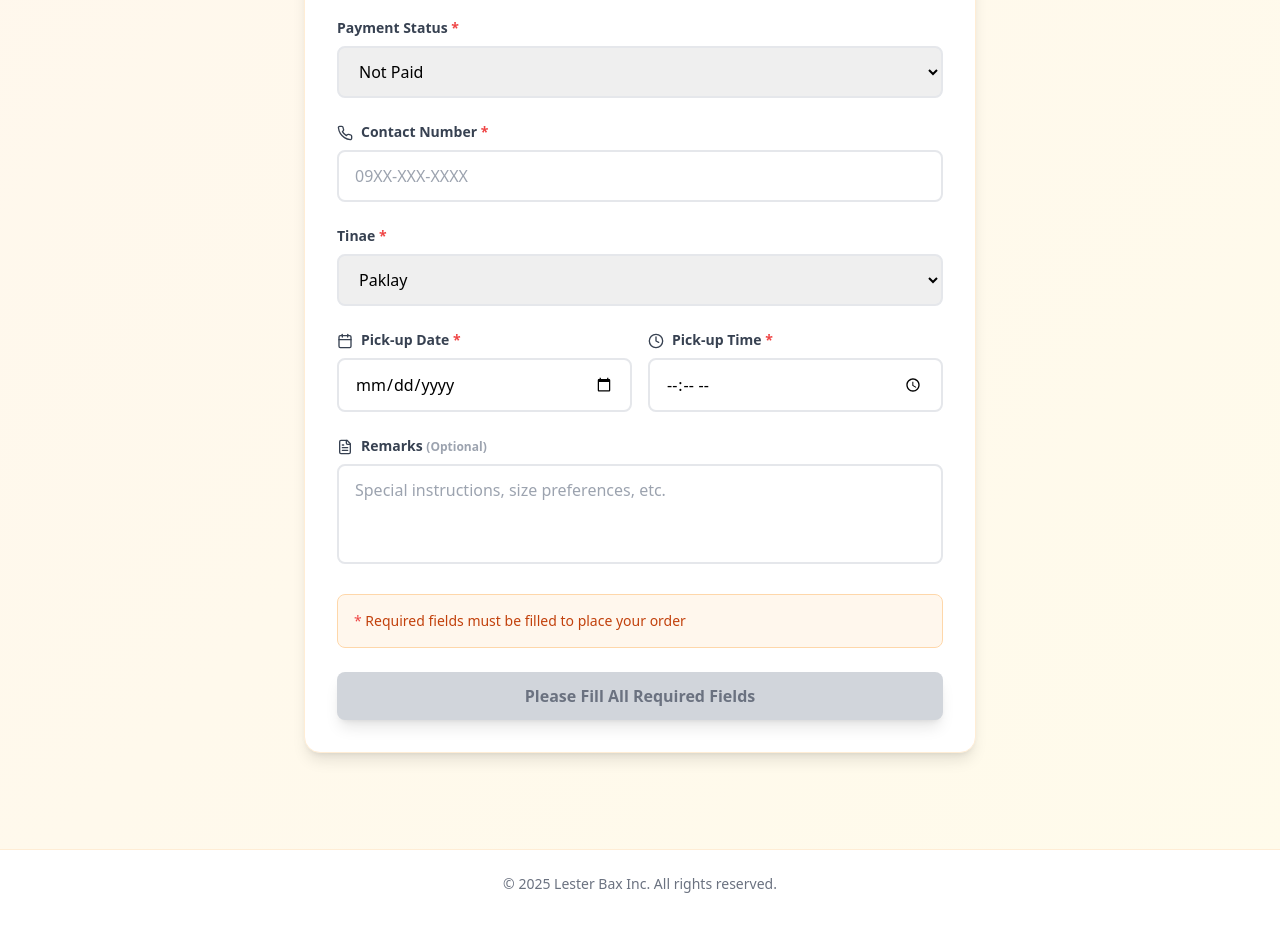
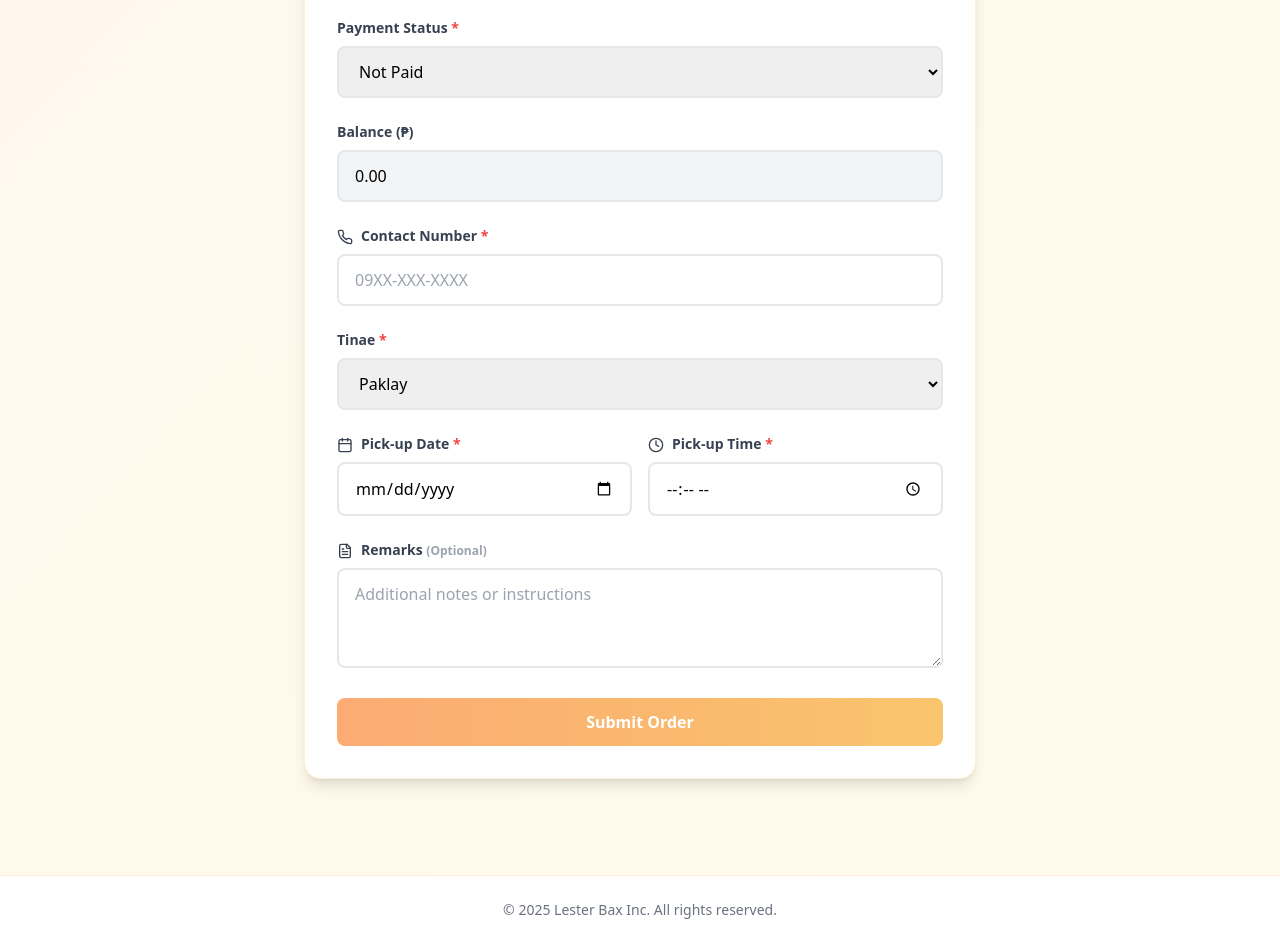
Before and after one commit to jlbbacs/fredos-lechon, a React (Vite) app: page / in a window 1280 px wide. Shown: the part 440-1384 px from the top of the page. Before the commit the page ends 1358 px from the top, so only its background shows below. Built offline with nearby package versions, Linux system fonts and the light colour scheme.

Commit message:
fixing orders customers

```diff
--- a/src/components/CustomerForm.tsx
+++ b/src/components/CustomerForm.tsx
@@ -28,23 +28,28 @@ const CustomerForm: React.FC<CustomerFormProps> = ({ onAddOrder }) => {
   useEffect(() => {
     const total = Number(formData.amount || 0);
     const paid = Number(formData.partialPaymentAmount || 0);
-
     let balance = total - paid;
     if (balance < 0) balance = 0;
 
-    // Update balance in state without triggering infinite loop
+    if (paid === 0) {
       setFormData((prev) => ({
         ...prev,
         balance: balance.toFixed(2),
+        paymentStatus: 'Not Paid',
       }));
-
-    // Update paymentStatus automatically based on payment amounts
-    if (paid === 0) {
-      setFormData((prev) => ({ ...prev, paymentStatus: 'Not Paid' }));
     } else if (paid >= total) {
-      setFormData((prev) => ({ ...prev, paymentStatus: 'Paid', partialPaymentAmount: total.toString() }));
+      setFormData((prev) => ({
+        ...prev,
+        balance: '',
+        paymentStatus: 'Paid',
+        partialPaymentAmount: total.toString(),
+      }));
     } else {
-      setFormData((prev) => ({ ...prev, paymentStatus: 'Partially Paid' }));
+      setFormData((prev) => ({
+        ...prev,
+        balance: balance.toFixed(2),
+        paymentStatus: 'Partially Paid',
+      }));
     }
   }, [formData.amount, formData.partialPaymentAmount]);
 
@@ -249,7 +254,7 @@ const CustomerForm: React.FC<CustomerFormProps> = ({ onAddOrder }) => {
               className={`w-full px-4 py-3 border-2 rounded-lg focus:ring-2 focus:ring-orange-500 focus:border-orange-500 transition-colors ${
                 errors.amount && touched.amount ? 'border-red-300 bg-red-50' : 'border-gray-200'
               }`}
-              placeholder="Enter amount e.g. 6500"
+              placeholder="Enter amount exmaple 4500"
             />
             {errors.amount && touched.amount && (
               <p className="text-red-500 text-sm mt-1 flex items-center">
@@ -311,8 +316,8 @@ const CustomerForm: React.FC<CustomerFormProps> = ({ onAddOrder }) => {
             </div>
           )}
 
-          {/* Balance Field - read-only */}
-          {formData.paymentStatus !== 'Not Paid' && (
+          {/* Balance Field - read-only, hidden if Paid */}
+          {formData.paymentStatus !== 'Paid' && (
             <div>
               <label className="block text-sm font-semibold text-gray-700 mb-2">
                 Balance (₱)
@@ -435,40 +440,30 @@ const CustomerForm: React.FC<CustomerFormProps> = ({ onAddOrder }) => {
               value={formData.remarks}
               onChange={(e) => handleInputChange('remarks', e.target.value)}
               rows={3}
-              className="w-full px-4 py-3 border-2 border-gray-200 rounded-lg focus:ring-2 focus:ring-orange-500 focus:border-orange-500 transition-colors resize-none"
-              placeholder="Special instructions, size preferences, etc."
+              className="w-full px-4 py-3 border-2 rounded-lg focus:ring-2 focus:ring-orange-500 focus:border-orange-500 transition-colors border-gray-200"
+              placeholder="Additional notes or instructions"
             />
           </div>
 
-          {/* Required Fields Notice */}
-          <div className="bg-orange-50 border border-orange-200 rounded-lg p-4">
-            <p className="text-sm text-orange-700">
-              <span className="text-red-500">*</span> Required fields must be filled to place your order
-            </p>
-          </div>
-
           {/* Submit Button */}
+          <div>
             <button
               type="submit"
               disabled={!isFormValid()}
-            className={`w-full font-semibold py-3 px-6 rounded-lg transition-all duration-200 shadow-lg ${
-              isFormValid()
-                ? 'bg-gradient-to-r from-orange-500 to-amber-500 text-white hover:from-orange-600 hover:to-amber-600 transform hover:scale-[1.02] cursor-pointer'
-                : 'bg-gray-300 text-gray-500 cursor-not-allowed'
-            }`}
+              className={`w-full bg-gradient-to-r from-orange-500 to-amber-500 hover:from-orange-600 hover:to-amber-600 text-white font-bold py-3 rounded-lg transition-colors disabled:opacity-60 disabled:cursor-not-allowed`}
             >
-            {isFormValid() ? 'Place Order' : 'Please Fill All Required Fields'}
+              Submit Order
             </button>
-        </form>
           </div>
 
           {/* Success Message */}
           {showSuccess && (
-        <div className="fixed top-4 right-4 bg-green-500 text-white px-6 py-3 rounded-lg shadow-lg flex items-center animate-slideInRight z-50">
-          <CheckCircle className="h-5 w-5 mr-2" />
-          Order placed successfully!
+            <div className="flex items-center text-green-600 text-lg font-semibold mt-4">
+              <CheckCircle className="mr-2" /> Order submitted successfully!
             </div>
           )}
+        </form>
+      </div>
     </div>
   );
 };
--- a/src/types/Order.ts
+++ b/src/types/Order.ts
@@ -11,7 +11,8 @@ export interface Order {
   paymentStatus: 'Not Paid' | 'Partially Paid' | 'Paid';
   balance: string;           // Amount still owed (e.g. "500.00"), zero if fully paid
   partialPaymentAmount?: string;  // Amount already paid if partially paid (e.g. "1000.00")
-   tinae: 'Paklay' | 'Sampayna' | 'Kwaon';
+  tinae: 'Paklay' | 'Sampayna' | 'Kwaon';
+  orderType?: 'Order' | 'Labor';
 }
 
 export interface FilterOptions {
```
Lines whose indentation alone changed are shown as unchanged.
